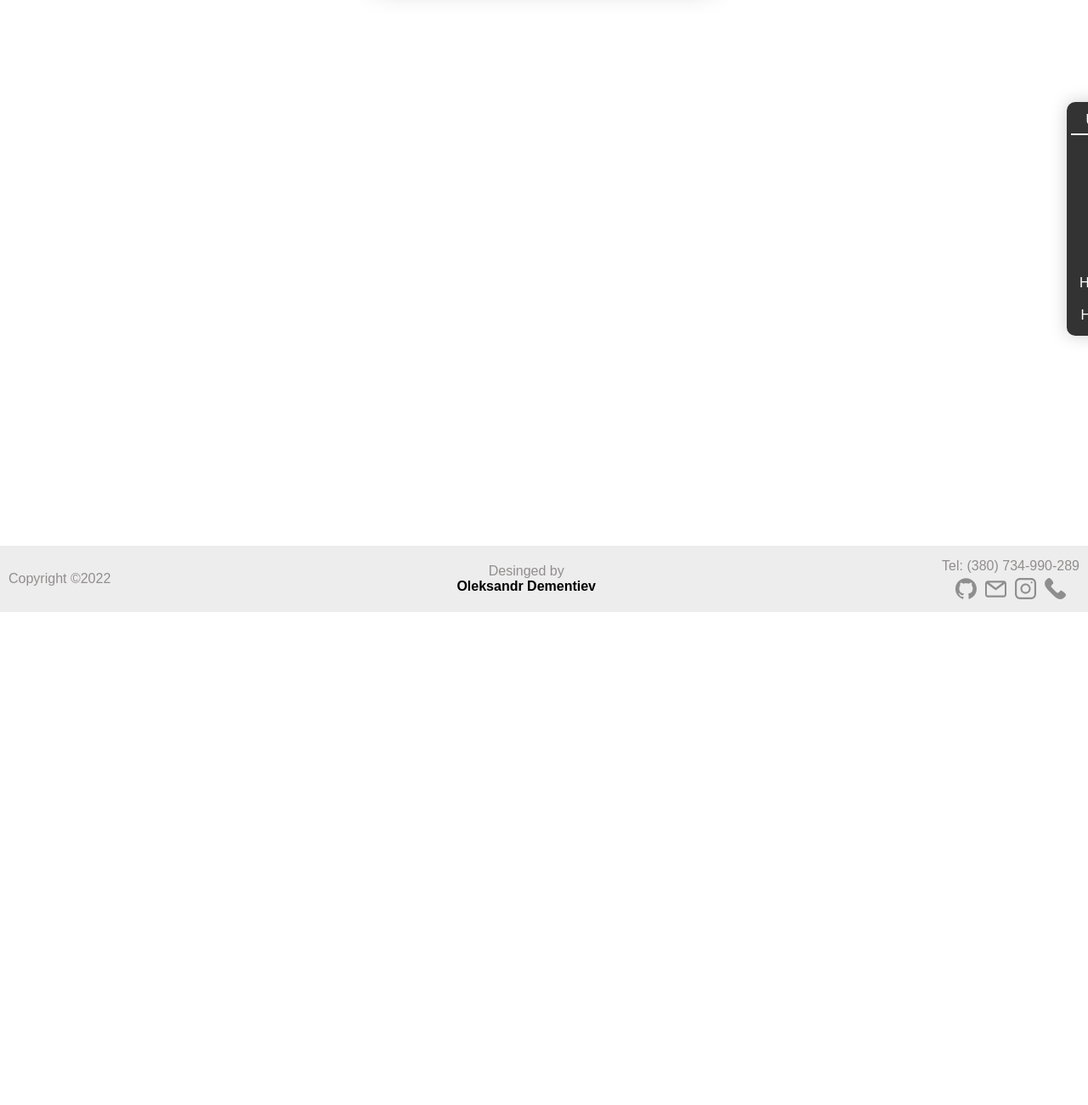
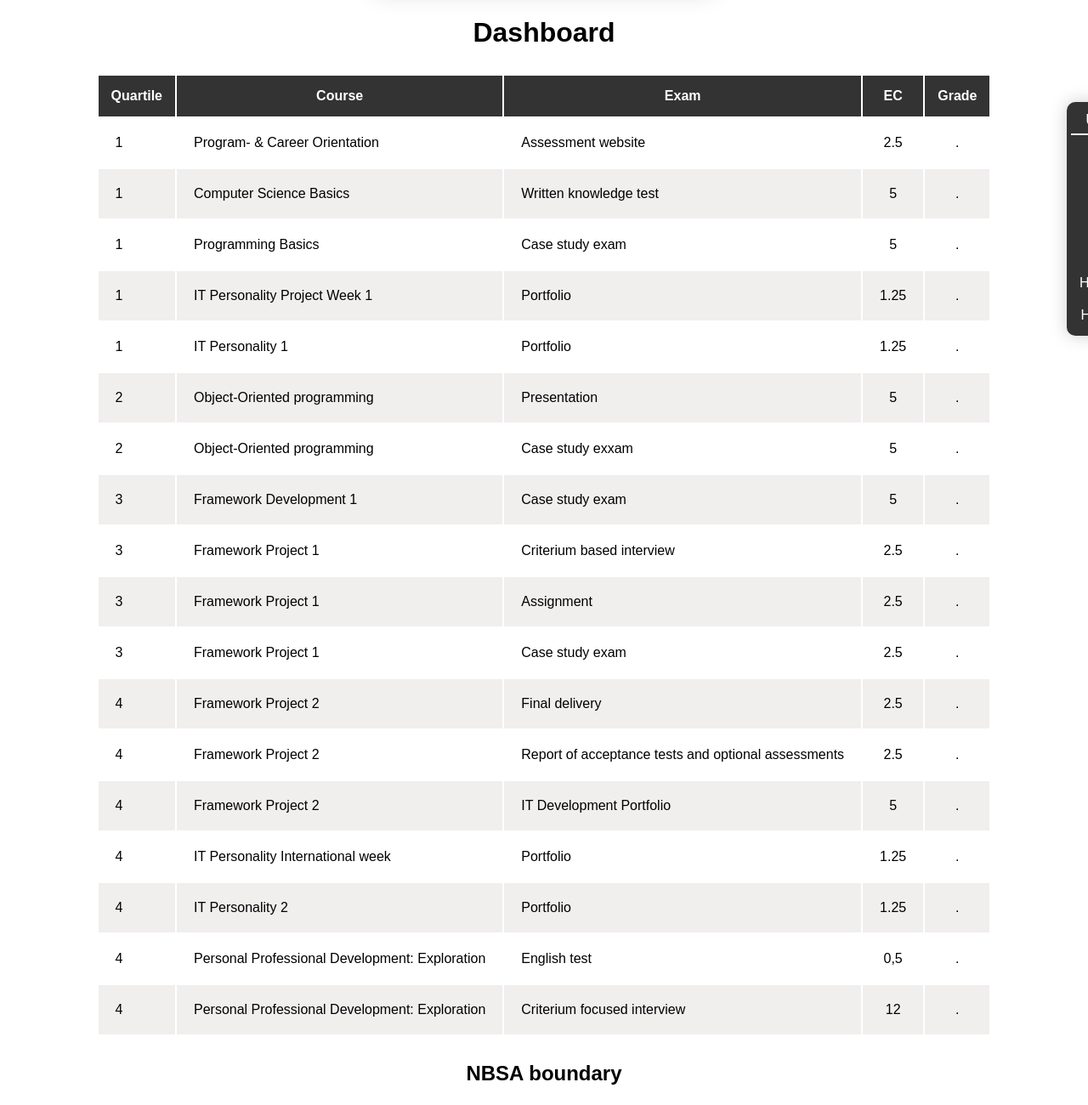
Before and after one commit to deme0006/deme0006.github.io, a plain HTML site: page Dashboard.html in a window 1280 px wide. Shown: the part 80-1380 px from the top of the page at 85% size. Before the commit the page ends 800 px from the top, so only its background shows below. Drawn offline with Linux system fonts and the light colour scheme.

Commit message:
Filled in dashboard; Minor general fixes

```diff
--- a/Dashboard.html
+++ b/Dashboard.html
@@ -38,6 +38,45 @@
 		main {
 			flex: 1 1 auto;
 		}
+
+		.main-content {
+			display: flex;
+			flex-direction: column;
+			justify-content: center;
+			align-items: center;
+		}
+
+		.main-header {
+			margin: 100px 0 30px;
+		}
+
+		.main-content-table {
+			margin-bottom: 30px;
+		}
+
+		th {
+			padding: 15px;
+			background: #333;
+			color: #fff;
+			text-align: center;
+		}
+
+		td {
+			padding: 20px;
+		}
+
+		.td-ec,
+		.td-grade {
+			text-align: center;
+		}
+
+		tr:nth-child(even) {
+			background: #f1eeee
+		}
+
+		h2 {
+			margin-bottom: 30px;
+		}
 	</style>
 </head>
 
@@ -56,6 +95,153 @@
 		</header>
 
 		<main>
+			<div class="main-content">
+				<h1 class="main-header">Dashboard</h1>
+				<table class="main-content-table">
+					<thead>
+						<tr>
+							<th>Quartile</th>
+							<th>Course</th>
+							<th>Exam</th>
+							<th>EC</th>
+							<th>Grade</th>
+						</tr>
+					</thead>
+					<tbody>
+						<tr>
+							<td>1</td>
+							<td>Program- & Career Orientation</td>
+							<td>Assessment website</td>
+							<td class="td-ec">2.5</td>
+							<td class="td-grade">.</td>
+						</tr>
+						<tr>
+							<td>1</td>
+							<td>Computer Science Basics</td>
+							<td>Written knowledge test</td>
+							<td class="td-ec">5</td>
+							<td class="td-grade">.</td>
+						</tr>
+						<tr>
+							<td>1</td>
+							<td>Programming Basics</td>
+							<td>Case study exam</td>
+							<td class="td-ec">5</td>
+							<td class="td-grade">.</td>
+						</tr>
+						<tr>
+							<td>1</td>
+							<td>IT Personality Project Week 1</td>
+							<td>Portfolio</td>
+							<td class="td-ec">1.25</td>
+							<td class="td-grade">.</td>
+						</tr>
+						<tr>
+							<td>1</td>
+							<td>IT Personality 1</td>
+							<td>Portfolio</td>
+							<td class="td-ec">1.25</td>
+							<td class="td-grade">.</td>
+						</tr>
+						<tr>
+							<td>2</td>
+							<td>Object-Oriented programming</td>
+							<td>Presentation</td>
+							<td class="td-ec">5</td>
+							<td class="td-grade">.</td>
+						</tr>
+						<tr>
+							<td>2</td>
+							<td>Object-Oriented programming</td>
+							<td>Case study exxam</td>
+							<td class="td-ec">5</td>
+							<td class="td-grade">.</td>
+						</tr>
+						<tr>
+							<td>3</td>
+							<td>Framework Development 1</td>
+							<td>Case study exam</td>
+							<td class="td-ec">5</td>
+							<td class="td-grade">.</td>
+						</tr>
+						<tr>
+							<td>3</td>
+							<td>Framework Project 1</td>
+							<td>Criterium based interview</td>
+							<td class="td-ec">2.5</td>
+							<td class="td-grade">.</td>
+						</tr>
+						<tr>
+							<td>3</td>
+							<td>Framework Project 1</td>
+							<td>Assignment</td>
+							<td class="td-ec">2.5</td>
+							<td class="td-grade">.</td>
+						</tr>
+						<tr>
+							<td>3</td>
+							<td>Framework Project 1</td>
+							<td>Case study exam</td>
+							<td class="td-ec">2.5</td>
+							<td class="td-grade">.</td>
+						</tr>
+						<tr>
+							<td>4</td>
+							<td>Framework Project 2</td>
+							<td>Final delivery</td>
+							<td class="td-ec">2.5</td>
+							<td class="td-grade">.</td>
+						</tr>
+						<tr>
+							<td>4</td>
+							<td>Framework Project 2</td>
+							<td>Report of acceptance tests
+								and optional assessments
+							</td>
+							<td class="td-ec">2.5</td>
+							<td class="td-grade">.</td>
+						</tr>
+						<tr>
+							<td>4</td>
+							<td>Framework Project 2</td>
+							<td>IT Development Portfolio</td>
+							<td class="td-ec">5</td>
+							<td class="td-grade">.</td>
+						</tr>
+						<tr>
+							<td>4</td>
+							<td>IT Personality International week</td>
+							<td>Portfolio</td>
+							<td class="td-ec">1.25</td>
+							<td class="td-grade">.</td>
+						</tr>
+						<tr>
+							<td>4</td>
+							<td>IT Personality 2</td>
+							<td>Portfolio</td>
+							<td class="td-ec">1.25</td>
+							<td class="td-grade">.</td>
+						</tr>
+						<tr>
+							<td>4</td>
+							<td>Personal Professional Development: Exploration</td>
+							<td>English test</td>
+							<td class="td-ec">0,5</td>
+							<td class="td-grade">.</td>
+						</tr>
+						<tr>
+							<td>4</td>
+							<td>Personal Professional Development: Exploration</td>
+							<td>Criterium focused
+								interview
+							</td>
+							<td class="td-ec">12</td>
+							<td class="td-grade">.</td>
+						</tr>
+					</tbody>
+				</table>
+				<h2>NBSA boundary</h2>
+			</div>
 			<aside>
 				<div class="aside">
 					<h3 class="aside-header">Useful links</h3>
@@ -90,7 +276,7 @@
 
 		<footer>
 			<div class="footer">
-				<div class="footer-text">Copyright ©2022</div>
+				<div class="footer-copyright">Copyright ©2022</div>
 
 				<div class="footer-text">Desinged by <span>Oleksandr Dementiev</span></div>
 				<div class="footer-contact">
--- a/css/footer.css
+++ b/css/footer.css
@@ -6,32 +6,38 @@
     background-color: #33333316;
     color: #918d8d;
 }
+.footer-copyright {
+    min-width: 20%;
+}
 
 .footer-text {
     display: flex;
     flex-direction: column;
     justify-content: center;
     align-items: center;
+    min-width: 20%;
 }
 
 .footer-text span {
-    color: #000;
     font-weight: bold;
 }
 
 .footer-contact {
     display: flex;
+    text-align: right;
     flex-direction: column;
-    justify-content: center;
     align-items: center;
+    min-width: 20%;
 }
 
 .footer-contact-phone {
+    align-self: flex-end;
     margin-top: 5px;
 }
 
 .footer-contact-icons {
     display: flex;
+    align-self: flex-end;
 }
 
 .footer-contact-icon-container {
--- a/js/blog.js
+++ b/js/blog.js
@@ -1,4 +1,3 @@
-const header = document.quer
 const buttonElements = document.querySelectorAll('.main-content-card-button');
 const sampleCardElement = document.querySelector('.main-sample-card');
 const mainContentElement = document.querySelector('.main-content');
```
Also changed, not shown: blog.html (+6 -4 lines), faq.html (+2 -3 lines), index.html (+1 -1 lines), profile.html (+15 -2 lines).
